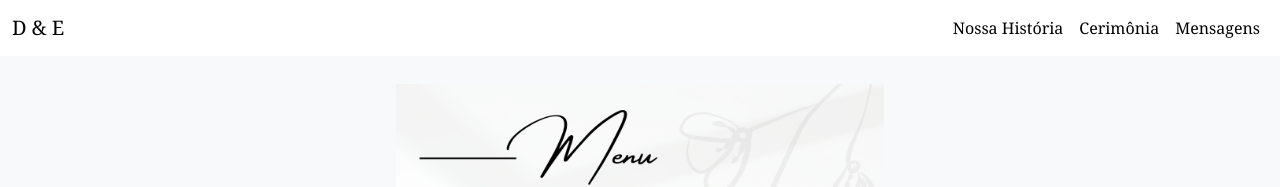
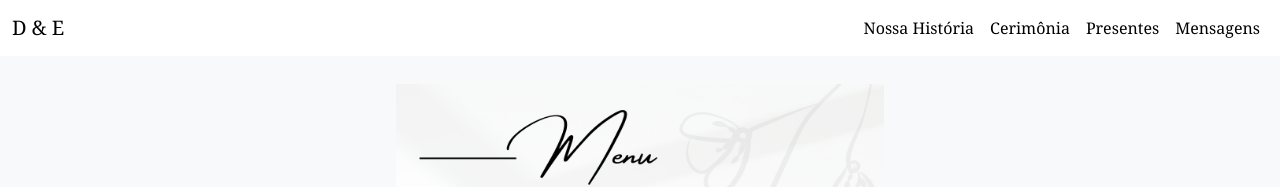
Before and after one commit to Lijunio/casamento, a plain HTML site: page cardapio.html in a window 1280 px wide. Shown: the top 187 px of the page. Drawn offline with nearby package versions, Linux system fonts and the light colour scheme.

Commit message:
update cardapio

```diff
--- a/cardapio.html
+++ b/cardapio.html
@@ -54,7 +54,7 @@
                 <ul class="navbar-nav">
                     <li class="nav-item"><a class="nav-link" href="nossa-historia.html">Nossa História</a></li>
                     <li class="nav-item"><a class="nav-link" href="cerimonia.html">Cerimônia</a></li>
-                    <!-- <li class="nav-item"><a class="nav-link" href="presentes.html">Presentes</a></li> -->
+                    <li class="nav-item"><a class="nav-link" href="presentes.html">Presentes</a></li>
                     <li class="nav-item"><a class="nav-link" href="mensagens.html">Mensagens</a></li>
                 </ul>
             </div>
```
